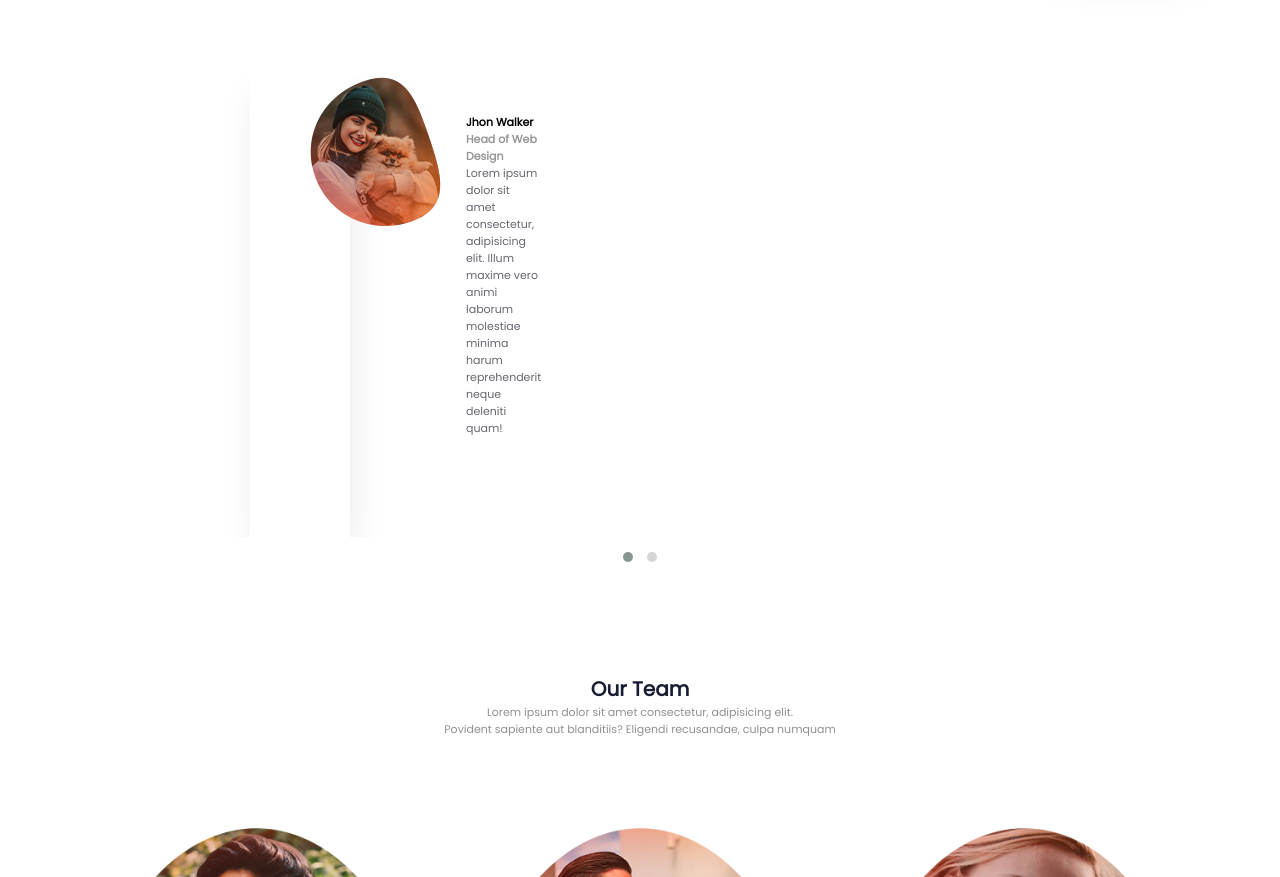
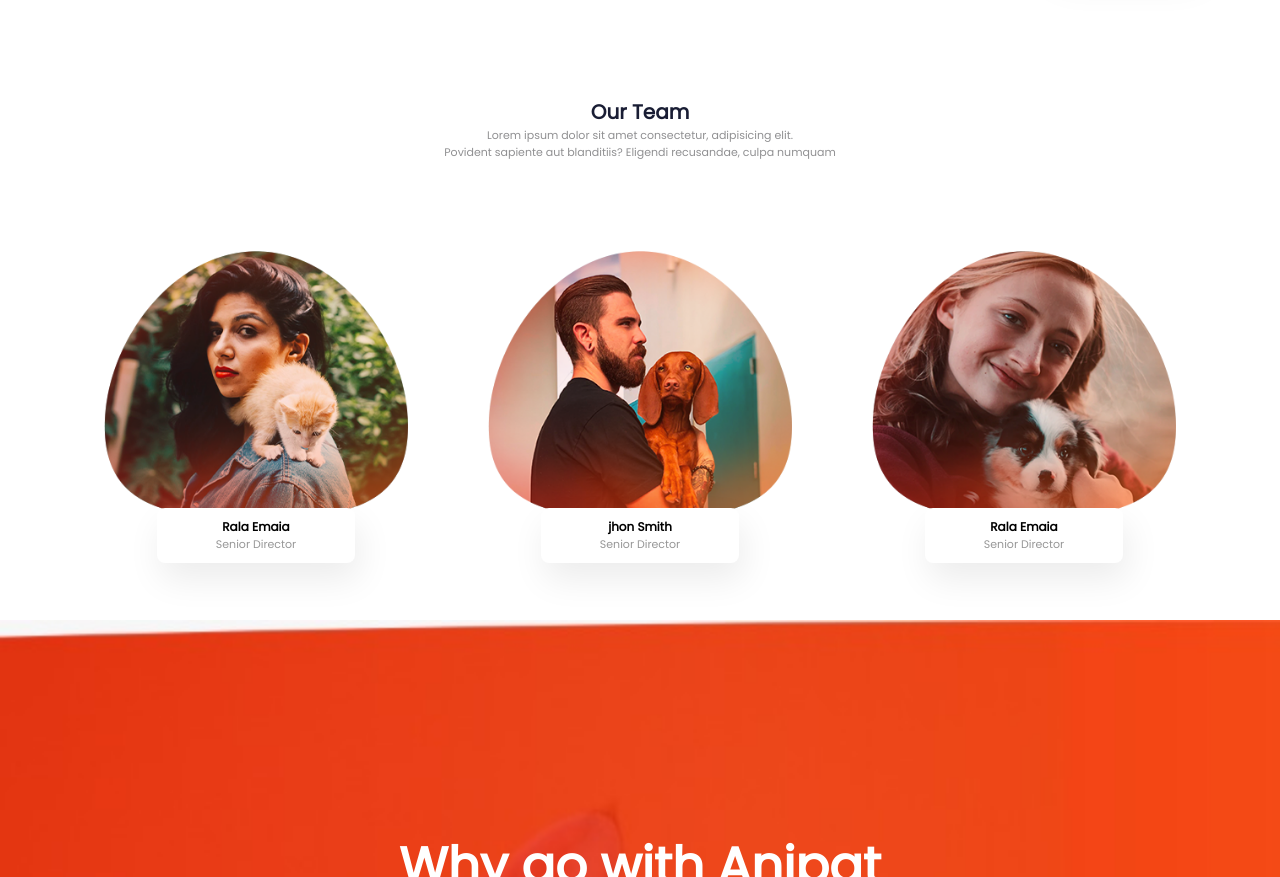
Before and after one commit to MariemIbrahimBadawy/anipat, a plain HTML site: page index.html in a window 1280 px wide. Shown: the part 2739-3616 px from the top of the page. Drawn offline with Linux system fonts and the light colour scheme; a web font is replaced by a local one.

Commit message:
Update index.html

```diff
--- a/index.html
+++ b/index.html
@@ -180,25 +180,6 @@
 
     </div> <!--/.container-->
 
-     <!--STart the owl Carsoul -->
-     <div class="owl-carousel owl-theme">
-        <div class="container-owl">
-            <div class="pic-owl">
-                <img class="autoplay" src="photos/at.webp">
-            </div>
-            <div class="details-owl">
-                <h4>Jhon Walker</h4>
-                <h6>Head of Web Design</h6>
-                <p>Lorem ipsum dolor sit amet consectetur, adipisicing elit. Illum maxime vero animi laborum molestiae minima harum reprehenderit neque deleniti quam!</p>
-            </div>
-            </div>
-
-        <picture>
-            <source class="owl-lazy" media="(min-width: 650px)" data-srcset="https://placehold.it/350x250&text=3-large">
-            <source class="owl-lazy" media="(min-width: 350px)" data-srcset="https://placehold.it/350x250&text=3-medium">
-            <img class="owl-lazy" data-src="https://placehold.it/350x250&text=3-fallback" alt="">
-        </picture>
-    </div>
 </section>
 
 <section class="team">
```
